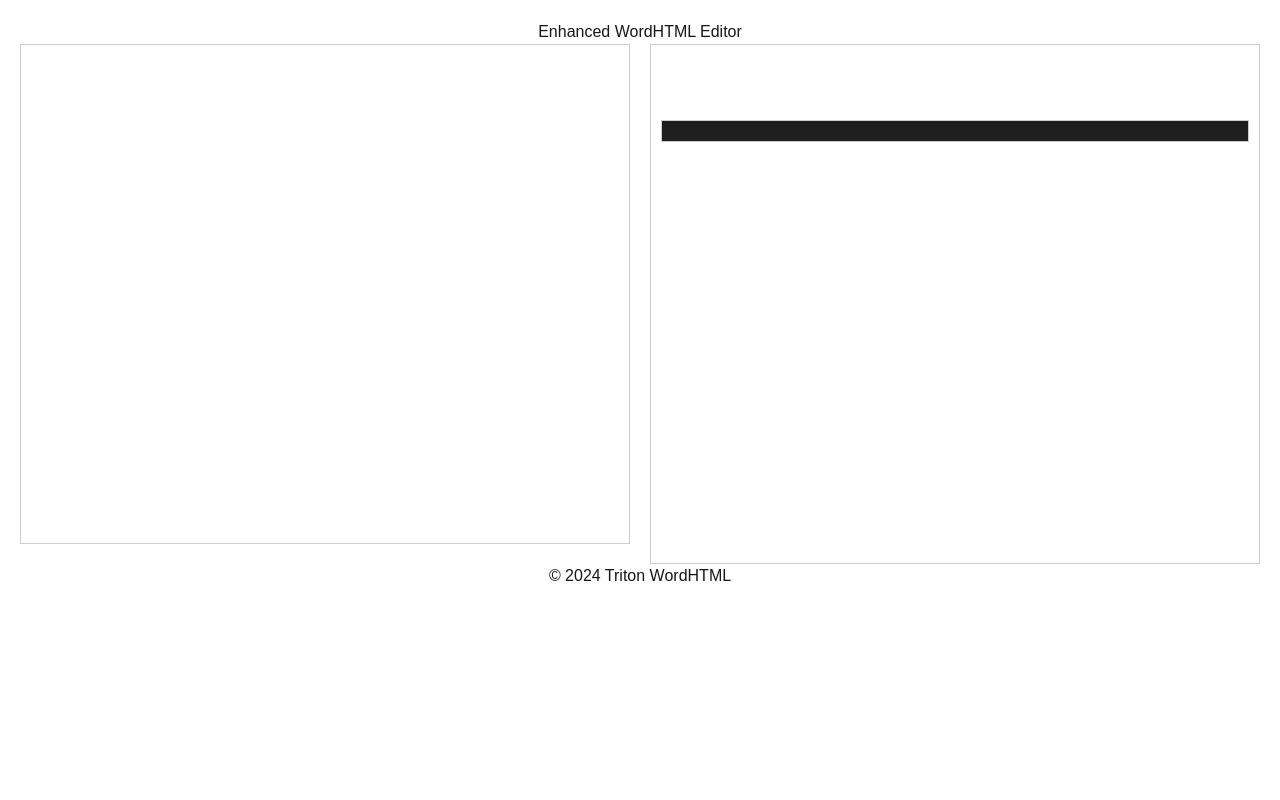
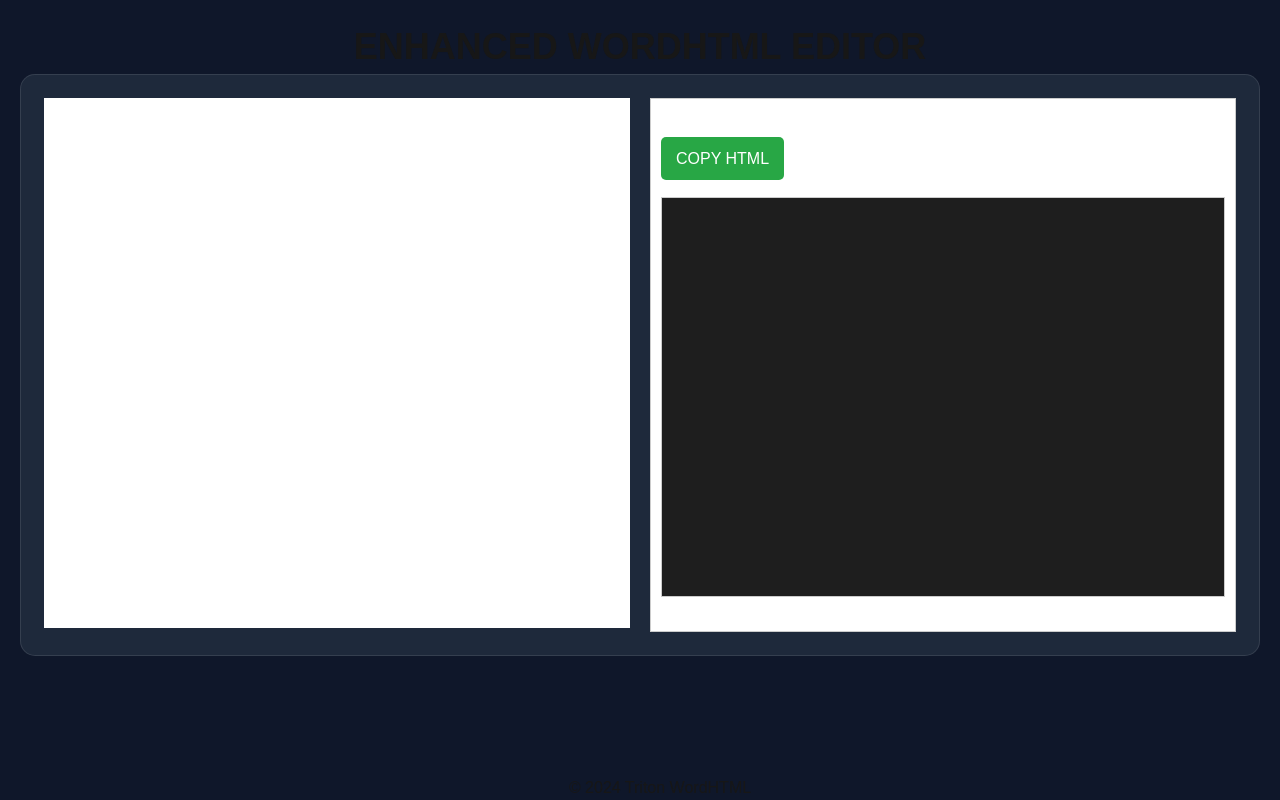
Before and after one commit to midth002/triton-enhanced-word-to-html, a Next.js app: page / in a window 1280 px wide. Built offline with nearby package versions, Linux system fonts and the light colour scheme.

Commit message:
Styles: Update colors and css formatting

```diff
--- a/app/globals.css
+++ b/app/globals.css
@@ -17,20 +17,27 @@
 
 body {
   color: var(--foreground);
-  background: var(--background);
+  /* background: var(--background); */
+  background:rgb(15 23 42);
   font-family: Arial, Helvetica, sans-serif;
 }
 
 /* Container for the editor and preview */
 .editor-preview-container {
-  display: flex; /* Enables side-by-side layout */
-  gap: 20px; /* Adds space between the two boxes */
+  display: grid;
+  grid-template-columns: repeat(2, 1fr);
+  gap: 20px;
+  padding:1.5rem;
+  border-radius:15px;
+  background:#1e293b;
+  box-shadow: inset 0 0 0 1px #ffffff1a;
+  border:0 solid #e5e7eb
 }
 
 /* Editor and Preview Box Styles */
 .editor-box,
 .preview-box {
-  flex: 1; /* Ensures both boxes take up equal width */
+
   border: 1px solid #ccc;
   padding: 10px;
   min-height: 300px; /* Adjust the height as needed */
@@ -67,13 +74,16 @@ body {
   background-color:#fff;
 }
 
+.wysiwyg-editor::placeholder {color:rgb(0,0,0,.7)}
+
 .html-preview {
   color:var(--background);
   border: 1px solid #ccc;
   padding: 10px;
   background-color:#fff;
-  width: 850px;
+  width:100%;
   height:auto;
+  min-height:520px;
 }
 
 :not(pre) > code[class*="language-"], pre[class*="language-"] {
@@ -91,14 +101,50 @@ pre.language-html code {
 
 
 .wysiwyg-editor{
-  width: 850px;
-  min-height:500px;
+width:100%;
+height:auto;
+min-height:520px;
+color:#000;
 }
 
 .app-header h1{
   text-align: center;
+  font-size:2.25rem;
+  font-weight:bold;
+  text-transform:uppercase;
+
 }
+
+
+.app-footer {position:fixed;bottom:0;width:100%;}
 
 .app-footer p{
   text-align: center;
 }
+
+.btn {
+  -webkit-appearance: none;
+  -moz-appearance: none;
+  appearance: none;
+  display: inline-block;
+  text-align: center;
+  padding:12px 15px;
+  font-size: 1rem;
+  line-height:1.2;
+  font-weight:400;
+  text-transform: uppercase;
+  text-wrap: balance;
+  color:#fff;
+  transition:all .3s ease-in-out;
+  border-radius:5px;
+}
+
+.btn-primary {
+  background:#28a745;
+}
+
+.btn-primary:hover {
+  background:#218838;
+}
+
+pre {min-height:400px;}
--- a/app/page.js
+++ b/app/page.js
@@ -10,6 +10,8 @@ import { prettifyHTML } from "./prettifyHTML";
 export default function Home() {
   const [content, setContent] = useState(""); // State for cleaned HTML content
   const editorRef = useRef(null); // Reference for the contentEditable editor
+
+  const placeholderText = "Enter Text Here...";
 
   // Function to handle text formatting
   const formatText = (command) => {
@@ -64,7 +66,8 @@ export default function Home() {
       </header>
 
       {/* Main Content */}
-      <div className="editor-preview-container columns-2">
+      <div className="editor-preview-container">
+        <div className="font-bold text-large uppercase mb-1" style={{background:"#fff", border:"none",padding:"5px", color:"#000"}}>
         {/* Editor */}
         <div
           ref={editorRef}
@@ -73,16 +76,16 @@ export default function Home() {
           suppressContentEditableWarning
           onInput={handleInput}
           style={{
-            border: "1px solid #ccc",
             padding: "10px",
-            marginBottom: "20px",
+            border:"none"
           }}
+          placeholder={placeholderText}
         ></div>
-
+</div>
         {/* HTML Code Preview with Syntax Highlighting */}
         <div className="html-preview">
-          <h2>HTML Code Preview</h2>
-          <button onClick={handleCopy} style={{ marginBottom: "10px" }}>
+          <h2 className="font-bold text-large uppercase mb-1">HTML Code Preview</h2>
+          <button onClick={handleCopy} style={{ marginBottom: "10px" }} class="btn btn-primary">
             Copy HTML
           </button>
           <SyntaxHighlighter
@@ -102,7 +105,7 @@ export default function Home() {
 
       {/* Footer */}
       <footer className="app-footer">
-        <p>&copy; 2024 Triton WordHTML</p>
+        <p>&copy; {(new Date().getFullYear())} Triton WordHTML</p>
       </footer>
     </div>
   );
```
